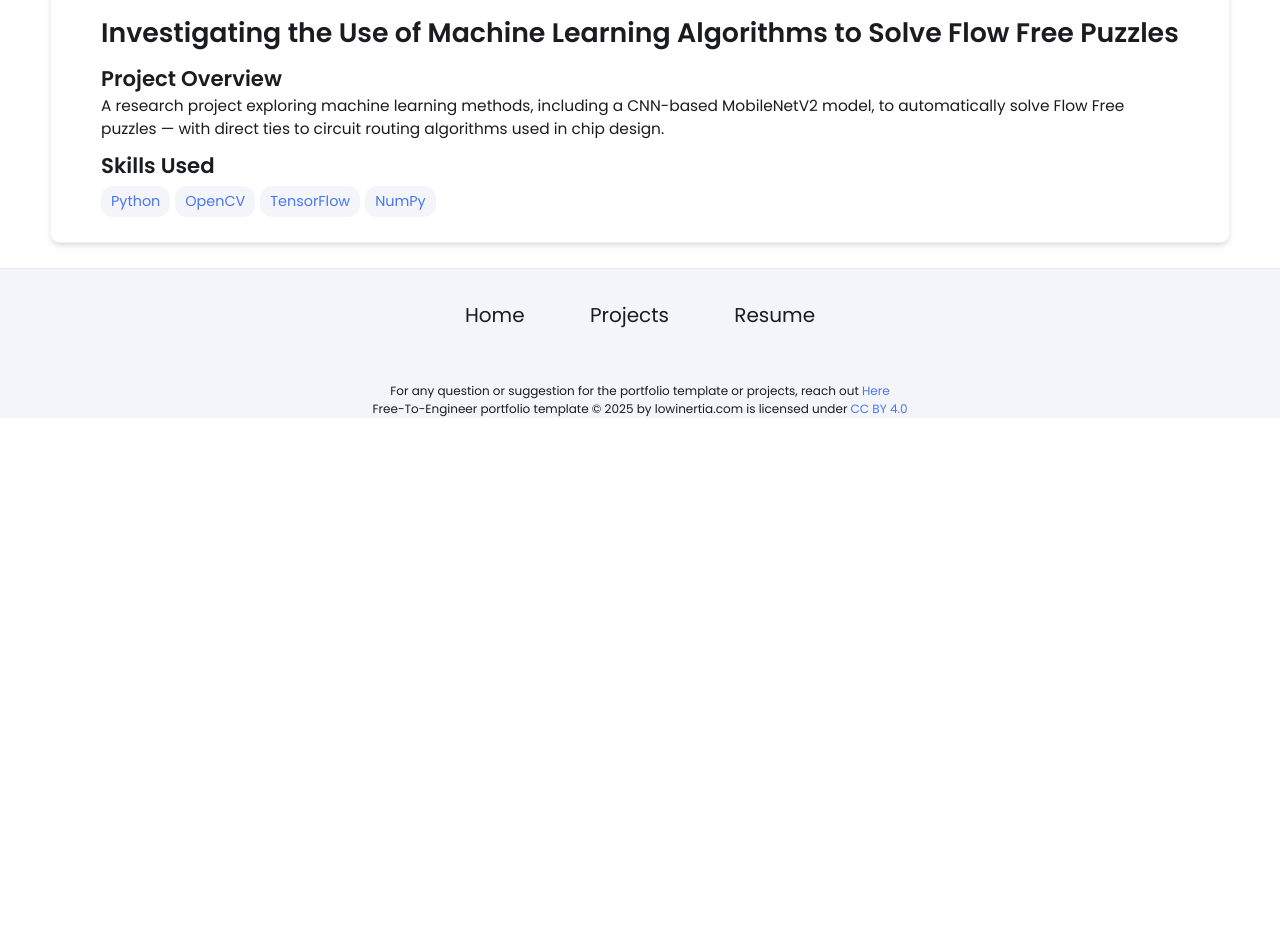
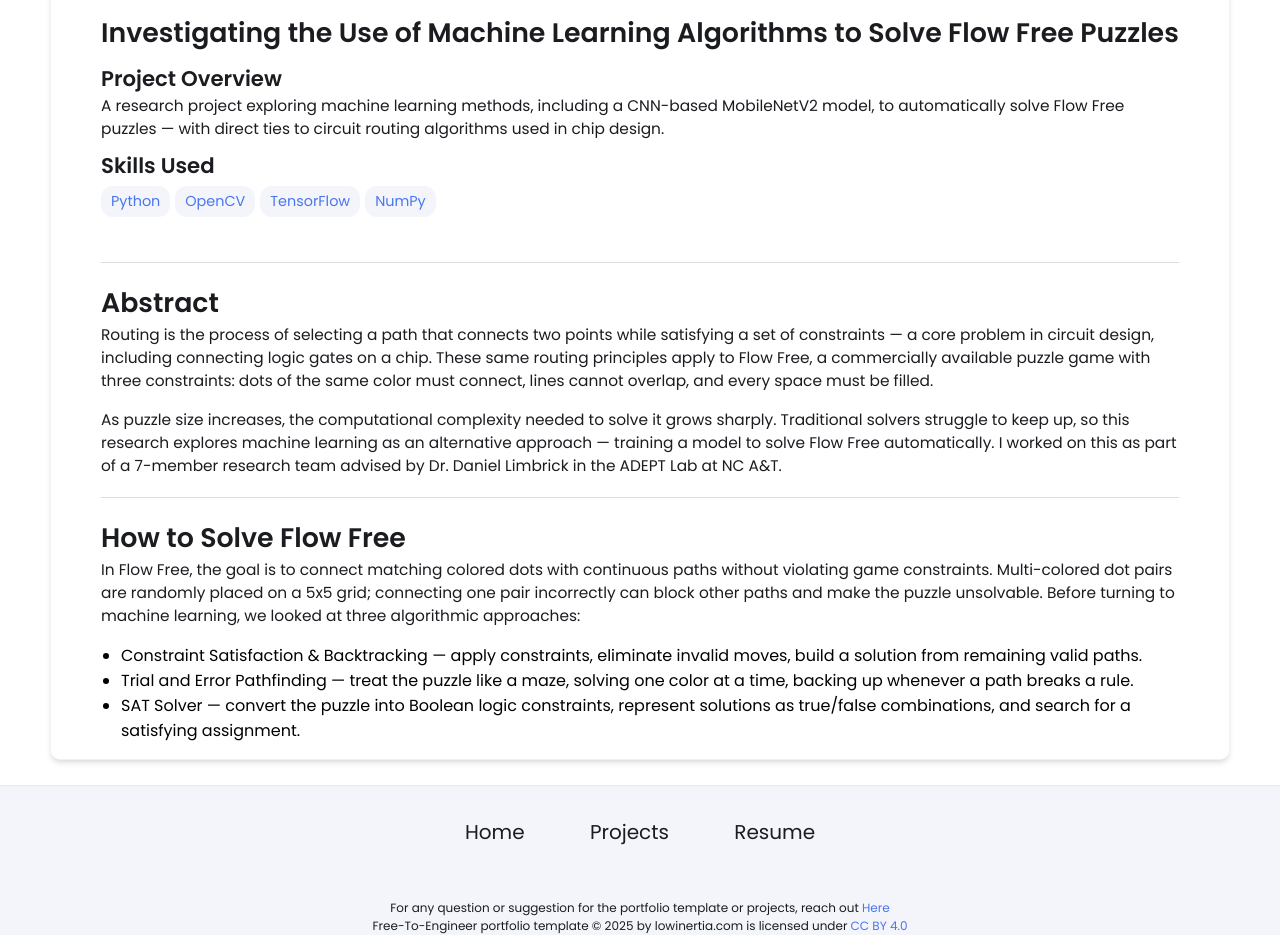
Before and after one commit to cheikh-ab-toure/cheikh-ab-toure.github.io, a Jekyll site: the page built from _projects/Flow Free/index.md, in a window 1280 px wide, cut to the strip 494-1429 px from the top of the page. Built offline with Jekyll 4.4.1, drawn with Linux system fonts in a browser that asks for light colours; before the commit the page ends 912 px from its top, so only the background shows below that.

Commit message:
Enhance Flow Free documentation with abstract and methods
Added abstract and problem-solving approaches for Flow Free.

```diff
--- a/_projects/Flow Free/index.md
+++ b/_projects/Flow Free/index.md
@@ -9,3 +9,17 @@ skills:
 - NumPy
 main-image: /project.webp
 ---
+
+---
+# Abstract
+Routing is the process of selecting a path that connects two points while satisfying a set of constraints — a core problem in circuit design, including connecting logic gates on a chip. These same routing principles apply to Flow Free, a commercially available puzzle game with three constraints: dots of the same color must connect, lines cannot overlap, and every space must be filled.
+
+As puzzle size increases, the computational complexity needed to solve it grows sharply. Traditional solvers struggle to keep up, so this research explores machine learning as an alternative approach — training a model to solve Flow Free automatically. I worked on this as part of a 7-member research team advised by Dr. Daniel Limbrick in the ADEPT Lab at NC A&T.
+
+---
+# How to Solve Flow Free
+In Flow Free, the goal is to connect matching colored dots with continuous paths without violating game constraints. Multi-colored dot pairs are randomly placed on a 5x5 grid; connecting one pair incorrectly can block other paths and make the puzzle unsolvable.
+Before turning to machine learning, we looked at three algorithmic approaches:
+- Constraint Satisfaction & Backtracking — apply constraints, eliminate invalid moves, build a solution from remaining valid paths.
+- Trial and Error Pathfinding — treat the puzzle like a maze, solving one color at a time, backing up whenever a path breaks a rule.
+- SAT Solver — convert the puzzle into Boolean logic constraints, represent solutions as true/false combinations, and search for a satisfying assignment.
```
